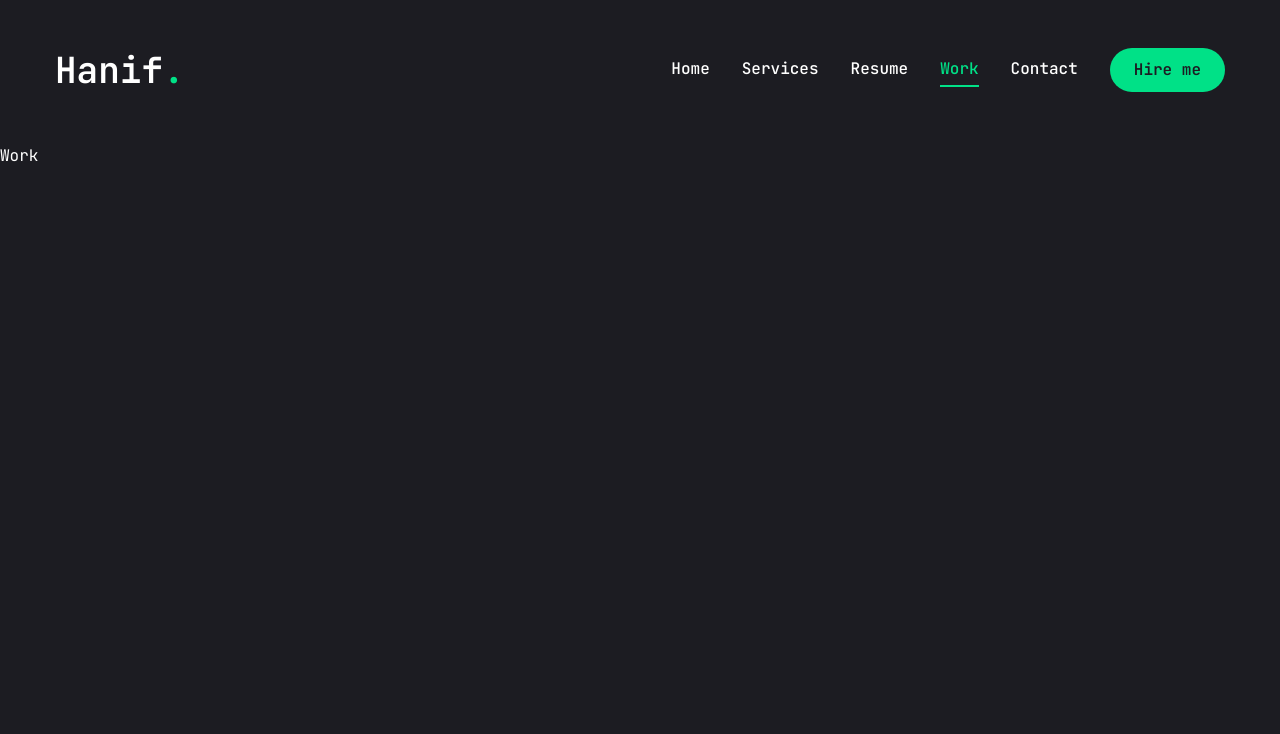
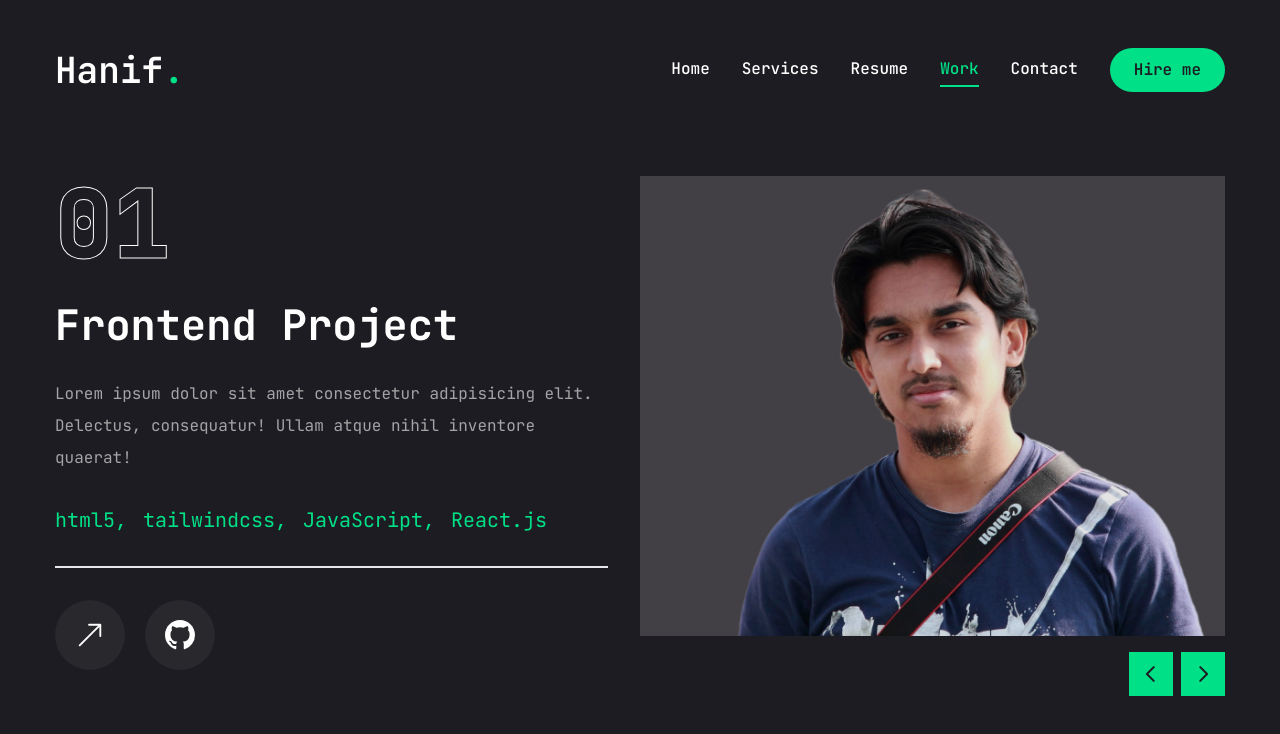
Before and after one commit to iamhanif/portfolio-of-Hanif, a Next.js app: page /work in a window 1280 px wide. Shown: the top 734 px of the page. Built offline with nearby package versions, Linux system fonts and the light colour scheme.

Commit message:
work section done

```diff
--- a/app/resume/page.jsx
+++ b/app/resume/page.jsx
@@ -18,7 +18,12 @@
   FaNodeJs,
   FaReact,
 } from "react-icons/fa";
-import { SiMongodb, SiNextdotjs, SiTailwindcss } from "react-icons/si";
+import {
+  SiMongodb,
+  SiNextdotjs,
+  SiOpenai,
+  SiTailwindcss,
+} from "react-icons/si";
 import { TbBrandFramerMotion } from "react-icons/tb";
 
 const about = {
@@ -163,6 +168,10 @@
     {
       icon: <SiMongodb />,
       name: "mongodb",
+    },
+    {
+      icon: <SiOpenai />,
+      name: "Chatgpt",
     },
   ],
 };
--- a/app/work/page.jsx
+++ b/app/work/page.jsx
@@ -1,9 +1,214 @@
 "use client";
 
+import WorkSliderButton from "@/components/WorkSliderButton";
+import {
+  Tooltip,
+  TooltipContent,
+  TooltipProvider,
+  TooltipTrigger,
+} from "@/components/ui/tooltip";
 import { motion } from "framer-motion";
+import Image from "next/image";
+import Link from "next/link";
+import { useState } from "react";
+import { BsArrowUpRight, BsGithub } from "react-icons/bs";
+import "swiper/css";
+import { Swiper, SwiperSlide } from "swiper/react";
+
+const projects = [
+  {
+    num: "01",
+    category: "Frontend",
+    title: "Project 1",
+    description:
+      "Lorem ipsum dolor sit amet consectetur adipisicing elit. Delectus, consequatur! Ullam atque nihil inventore quaerat!",
+
+    stack: [
+      {
+        name: "html5",
+      },
+      {
+        name: "tailwindcss",
+      },
+      {
+        name: "JavaScript",
+      },
+      {
+        name: "React.js",
+      },
+    ],
+    image: "/assets/Hanif-pic.png",
+    live: "/",
+    github: "/",
+  },
+  {
+    num: "02",
+    category: "Frontend",
+    title: "Project 2",
+    description:
+      "Lorem ipsum dolor sit amet consectetur adipisicing elit. Delectus, consequatur! Ullam atque nihil inventore quaerat!",
+
+    stack: [
+      {
+        name: "html5",
+      },
+      {
+        name: "tailwindcss",
+      },
+      {
+        name: "JavaScript",
+      },
+      {
+        name: "React.js",
+      },
+    ],
+    image: "/assets/Hanif-pic.png",
+    live: "/",
+    github: "/",
+  },
+  {
+    num: "03",
+    category: "Frontend",
+    title: "Project 3",
+    description:
+      "Lorem ipsum dolor sit amet consectetur adipisicing elit. Delectus, consequatur! Ullam atque nihil inventore quaerat!",
+
+    stack: [
+      {
+        name: "html5",
+      },
+      {
+        name: "tailwindcss",
+      },
+      {
+        name: "JavaScript",
+      },
+      {
+        name: "React.js",
+      },
+    ],
+    image: "/assets/Hanif-pic.png",
+    live: "/",
+    github: "/",
+  },
+];
 
 const Work = () => {
-  return <div>Work</div>;
+  const [project, setProject] = useState(projects[0]);
+
+  const handleSlideChange = (swiper) => {
+    // get current index
+    const currentIndex = swiper.activeIndex;
+    // update project state based on current slide index
+    setProject(projects[currentIndex]);
+  };
+
+  return (
+    <motion.section
+      initial={{ opacity: 0 }}
+      animate={{
+        opacity: 1,
+        transition: { delay: 2.4, duration: 0.4, ease: "easeIn" },
+      }}
+      className="min-h-[80vh] flex flex-col justify-center py-12 lg:py-0"
+    >
+      <div className="container mx-auto">
+        <div className="flex flex-col lg:flex-row lg:gap-8">
+          <div className="w-full lg:w-[50%] lg:h-[460px] flex flex-col lg:justify-between order-2 lg:order-none">
+            <div className="flex flex-col gap-8 h-[50%]">
+              {/* outline num */}
+              <div className="text-8xl leading-none font-extrabold text-transparent text-outline">
+                {project.num}
+              </div>
+              {/* project category */}
+              <h2 className="text-[42px] font-bold leading-none text-white group-hover:text-accent-hover transition-all duration-500 capitalize">
+                {project.category} project
+              </h2>
+              {/* project description */}
+              <p className="text-white/60">{project.description}</p>
+              {/* stack */}
+
+              <ul className="flex gap-4">
+                {project.stack.map((item, index) => {
+                  return (
+                    <li key={index} className="text-accent-hover text-xl">
+                      {item.name}
+                      {/* remove last comma */}
+                      {index !== project.stack.length - 1 && ","}
+                    </li>
+                  );
+                })}
+              </ul>
+              {/* border */}
+              <div className="border bg-white/20"></div>
+              {/* buttons */}
+              <div className="flex items-center gap-5">
+                {/* live project button */}
+                <Link href={project.live}>
+                  <TooltipProvider delayDuration={100}>
+                    <Tooltip>
+                      <TooltipTrigger className="w-[70px] h-[70px] rounded-full bg-white/5 flex justify-center items-center group">
+                        <BsArrowUpRight className="text-white text-3xl group-hover:text-accent-hover" />
+                      </TooltipTrigger>
+                      <TooltipContent>
+                        <p>Live project</p>
+                      </TooltipContent>
+                    </Tooltip>
+                  </TooltipProvider>
+                </Link>
+                {/* github project button */}
+                <Link href={project.github}>
+                  <TooltipProvider delayDuration={100}>
+                    <Tooltip>
+                      <TooltipTrigger className="w-[70px] h-[70px] rounded-full bg-white/5 flex justify-center items-center group">
+                        <BsGithub className="text-white text-3xl group-hover:text-accent-hover" />
+                      </TooltipTrigger>
+                      <TooltipContent>
+                        <p>Github repository</p>
+                      </TooltipContent>
+                    </Tooltip>
+                  </TooltipProvider>
+                </Link>
+              </div>
+            </div>
+          </div>
+          <div className="w-full lg:w-[50%]">
+            <Swiper
+              spaceBetween={30}
+              slidesPerView={1}
+              className="xl:h-[520px] mb-12"
+              onSlideChange={handleSlideChange}
+            >
+              {projects.map((project, index) => {
+                return (
+                  <SwiperSlide key={index} className="w-full">
+                    <div className="h-[460px] flex items-center justify-center group bg-pink-50/20 relative">
+                      {/* overlay */}
+                      <div className="absolute top-0 bottom-0 w-full h-full bg-black/10 z-10"></div>
+                      {/* image */}
+                      <div className="relative w-full h-full">
+                        <Image
+                          src={project.image}
+                          fill
+                          className="object-cover"
+                          alt="abc"
+                        />
+                      </div>
+                    </div>
+                  </SwiperSlide>
+                );
+              })}
+              {/* slider button */}
+              <WorkSliderButton
+                containerStyles="flex gap-2 absolute right-0 bottom-[calc(50%_-_22px)] xl:bottom-0 z-20 w-full justify-between xl:w-max xl:justify-none"
+                btnStyles="bg-accent-hover hover:bg-accent-hover text-primary text-[22px] w-[44px] h-[44px] flex justify-center items-center transition-all"
+              />
+            </Swiper>
+          </div>
+        </div>
+      </div>
+    </motion.section>
+  );
 };
 
 export default Work;
--- /dev/null
+++ b/components/WorkSliderButton.jsx
@@ -0,0 +1,20 @@
+"use client";
+
+import { PiCaretLeftBold, PiCaretRightBold } from "react-icons/pi";
+import { useSwiper } from "swiper/react";
+
+const WorkSliderButton = ({ containerStyles, btnStyles, iconsStyles }) => {
+  const swiper = useSwiper();
+  return (
+    <div className={containerStyles}>
+      <button className={btnStyles} onClick={() => swiper.slidePrev()}>
+        <PiCaretLeftBold className={iconsStyles} />
+      </button>
+      <button className={btnStyles} onClick={() => swiper.slideNext()}>
+        <PiCaretRightBold className={iconsStyles} />
+      </button>
+    </div>
+  );
+};
+
+export default WorkSliderButton;
```
